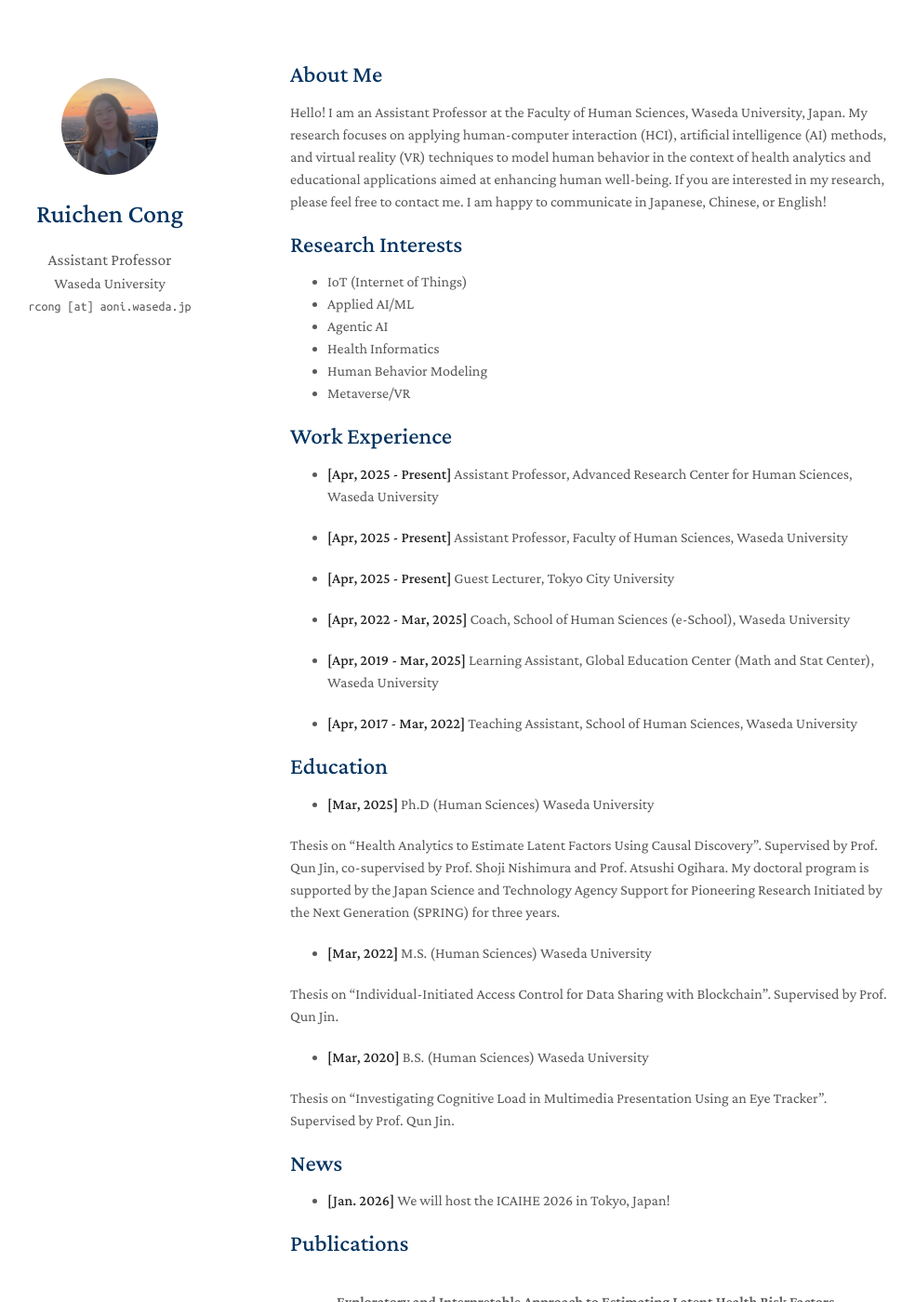
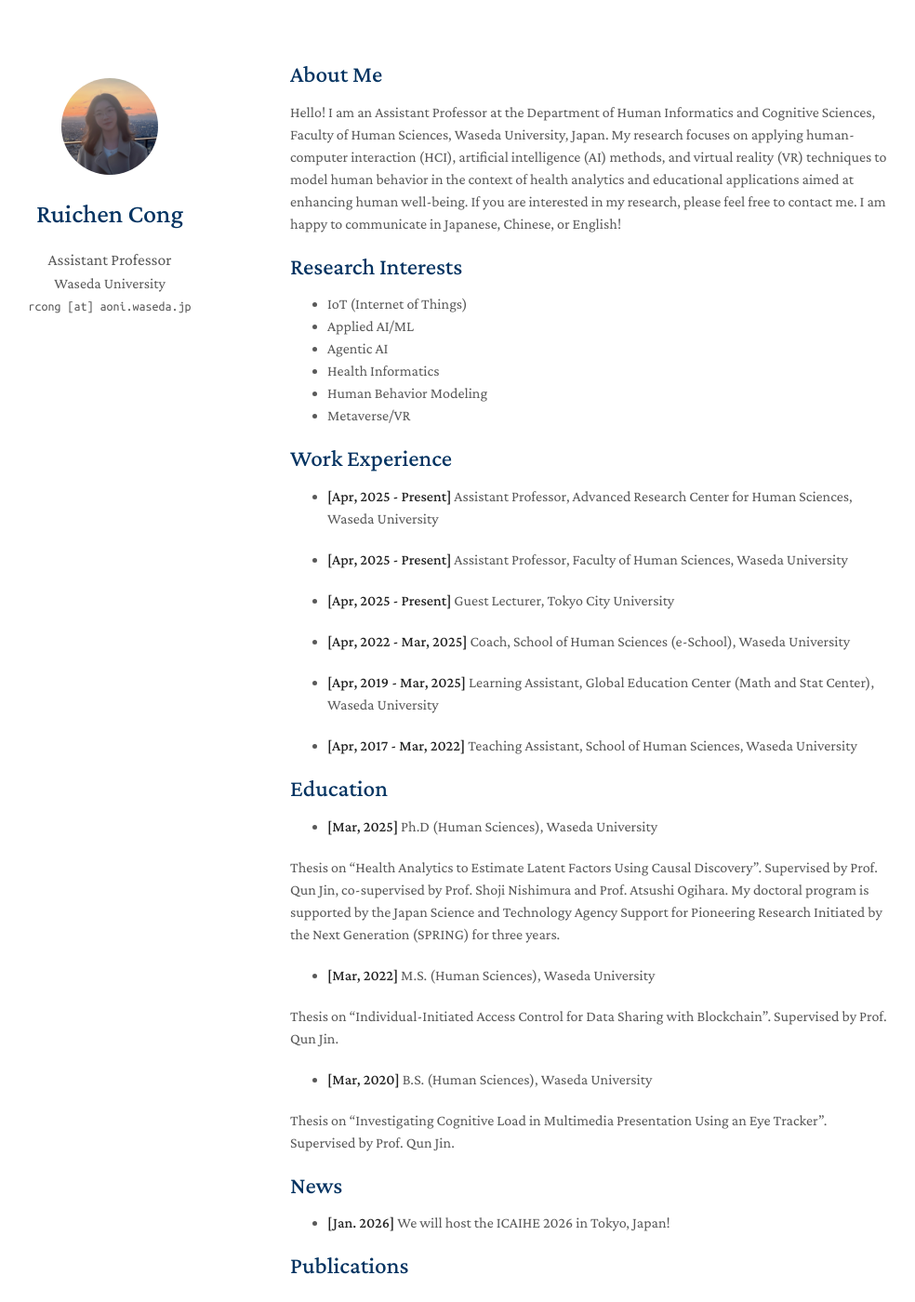
Before and after one commit to ruichencong/ruichencong.github.io, a Jekyll site: the page built from index.md, in a window 1280 px wide and 1400 px high. Shown: the whole window at 93% size, without its empty margins (158-1142 px from the left). Built offline with Jekyll 4.4.1, drawn with Linux system fonts in a browser that asks for light colours; a style sheet for code colours, icons or effects is not loaded; our own code applies the rules of GitHub Pages for plain Markdown files.

Commit message:
Revise department name and format in index.md
Updated department name in the About Me section and added commas for consistency in the Education section.

```diff
--- a/index.md
+++ b/index.md
@@ -4,7 +4,7 @@ layout: homepage
 
 ## About Me
 
-Hello! I am an Assistant Professor at the Faculty of Human Sciences, Waseda University, Japan. My research focuses on applying human-computer interaction (HCI), artificial intelligence (AI) methods, and virtual reality (VR) techniques to model human behavior in the context of health analytics and educational applications aimed at enhancing human well-being. If you are interested in my research, please feel free to contact me. I am happy to communicate in Japanese, Chinese, or English!
+Hello! I am an Assistant Professor at the Department of Human Informatics and Cognitive Sciences, Faculty of Human Sciences, Waseda University, Japan. My research focuses on applying human-computer interaction (HCI), artificial intelligence (AI) methods, and virtual reality (VR) techniques to model human behavior in the context of health analytics and educational applications aimed at enhancing human well-being. If you are interested in my research, please feel free to contact me. I am happy to communicate in Japanese, Chinese, or English!
 
 ## Research Interests
 
@@ -31,15 +31,15 @@ Hello! I am an Assistant Professor at the Faculty of Human Sciences, Waseda Univ
 
 ## Education
 
-- **[Mar, 2025]** Ph.D (Human Sciences) Waseda University
+- **[Mar, 2025]** Ph.D (Human Sciences), Waseda University
 
 Thesis on "Health Analytics to Estimate Latent Factors Using Causal Discovery". Supervised by Prof. Qun Jin, co-supervised by Prof. Shoji Nishimura and Prof. Atsushi Ogihara. My doctoral program is supported by the Japan Science and Technology Agency Support for Pioneering Research Initiated by the Next Generation (SPRING) for three years.
 
-- **[Mar, 2022]** M.S. (Human Sciences) Waseda University
+- **[Mar, 2022]** M.S. (Human Sciences), Waseda University
 
 Thesis on "Individual-Initiated Access Control for Data Sharing with Blockchain". Supervised by Prof. Qun Jin.
 
-- **[Mar, 2020]** B.S. (Human Sciences) Waseda University
+- **[Mar, 2020]** B.S. (Human Sciences), Waseda University
 
 Thesis on "Investigating Cognitive Load in Multimedia Presentation Using an Eye Tracker". Supervised by Prof. Qun Jin.
 
```
